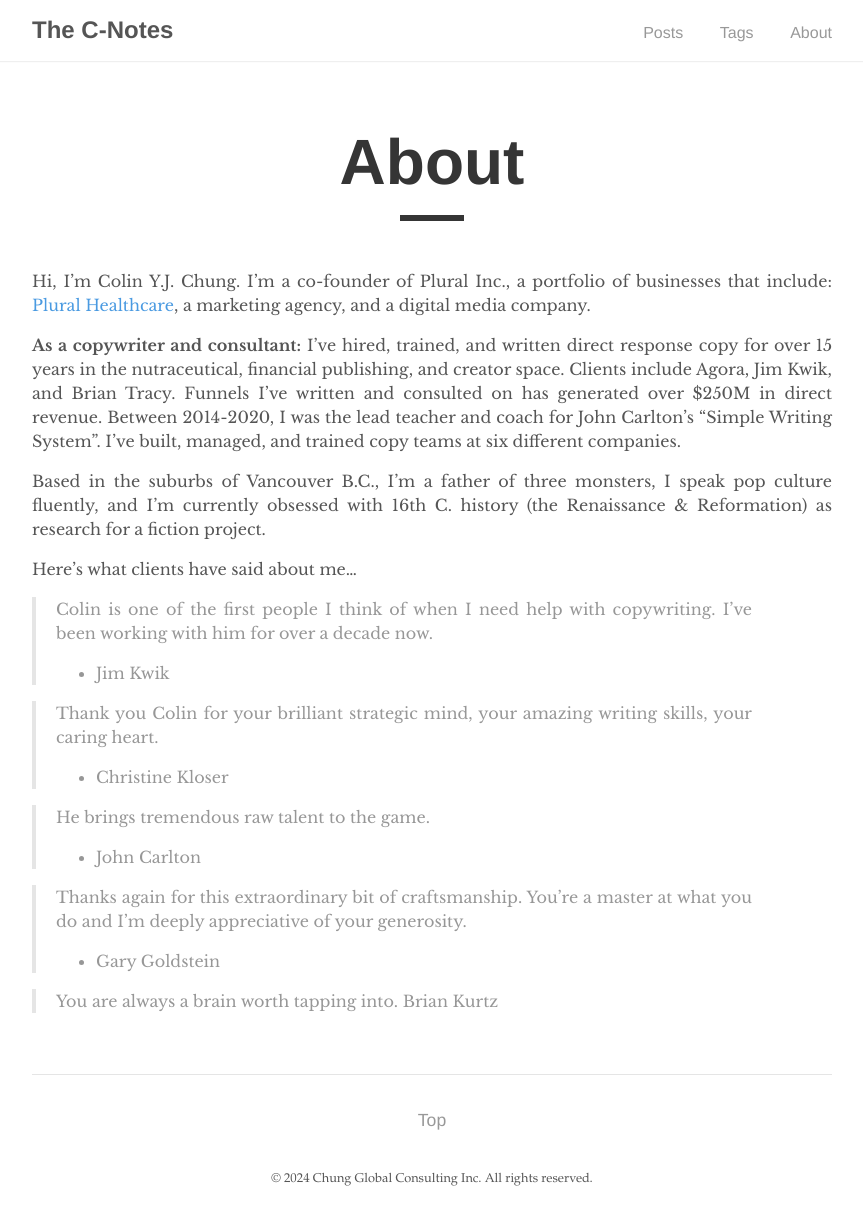
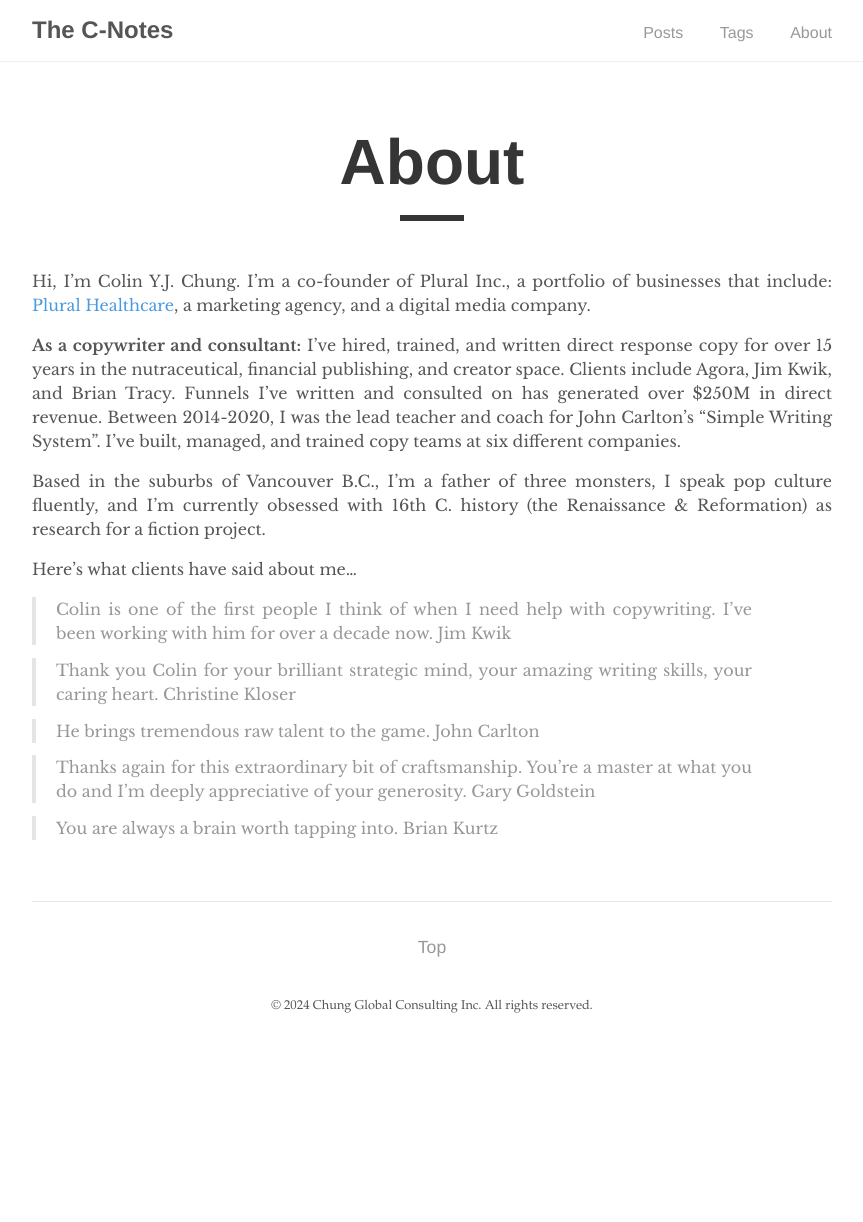
Before and after one commit to colinyjchung/cnotes, a Jekyll site: the page built from _pages/about.md, in a window 1280 px wide. Shown: the whole page, without its empty margins (208-1071 px from the left). Built offline with Jekyll 4.4.1, drawn with Linux system fonts in a browser that asks for light colours; after the commit the page ends 1049 px from its top, so only the background shows below that.

```diff
--- a/_pages/about.md
+++ b/_pages/about.md
@@ -13,16 +13,16 @@ Based in the suburbs of Vancouver B.C., I'm a father of three monsters, I speak
 Here's what clients have said about me...
 
 > Colin is one of the first people I think of when I need help with copywriting. I've been working with him for over a decade now.
-> - Jim Kwik
+> Jim Kwik
 
 > Thank you Colin for your brilliant strategic mind, your amazing writing skills, your caring heart.
-> - Christine Kloser
+> Christine Kloser
 
 > He brings tremendous raw talent to the game.
-> - John Carlton
+> John Carlton
 
 > Thanks again for this extraordinary bit of craftsmanship. You're a master at what you do and I'm deeply appreciative of your generosity.
-> - Gary Goldstein
+> Gary Goldstein
 
 > You are always a brain worth tapping into.
-Brian Kurtz
+> Brian Kurtz
```
